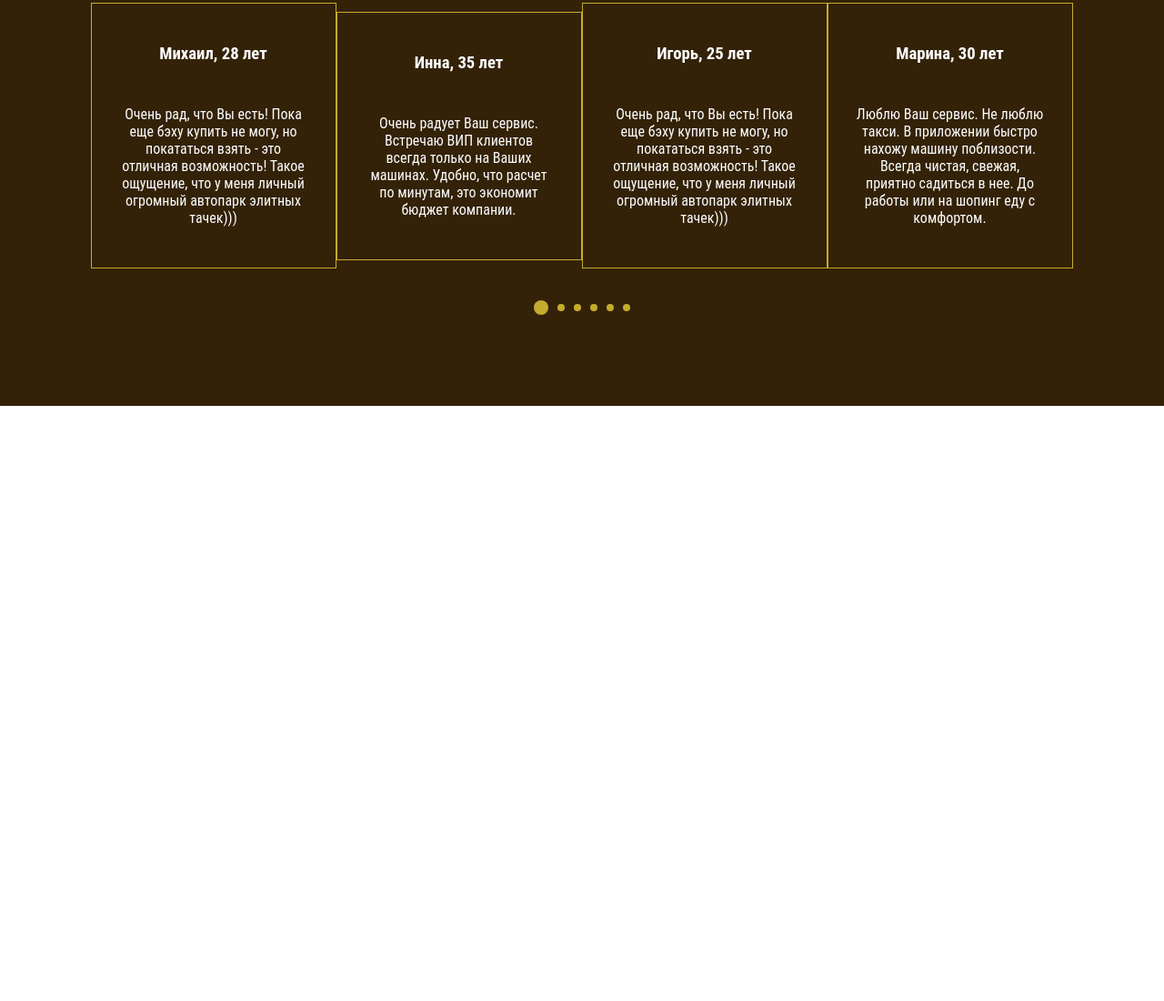
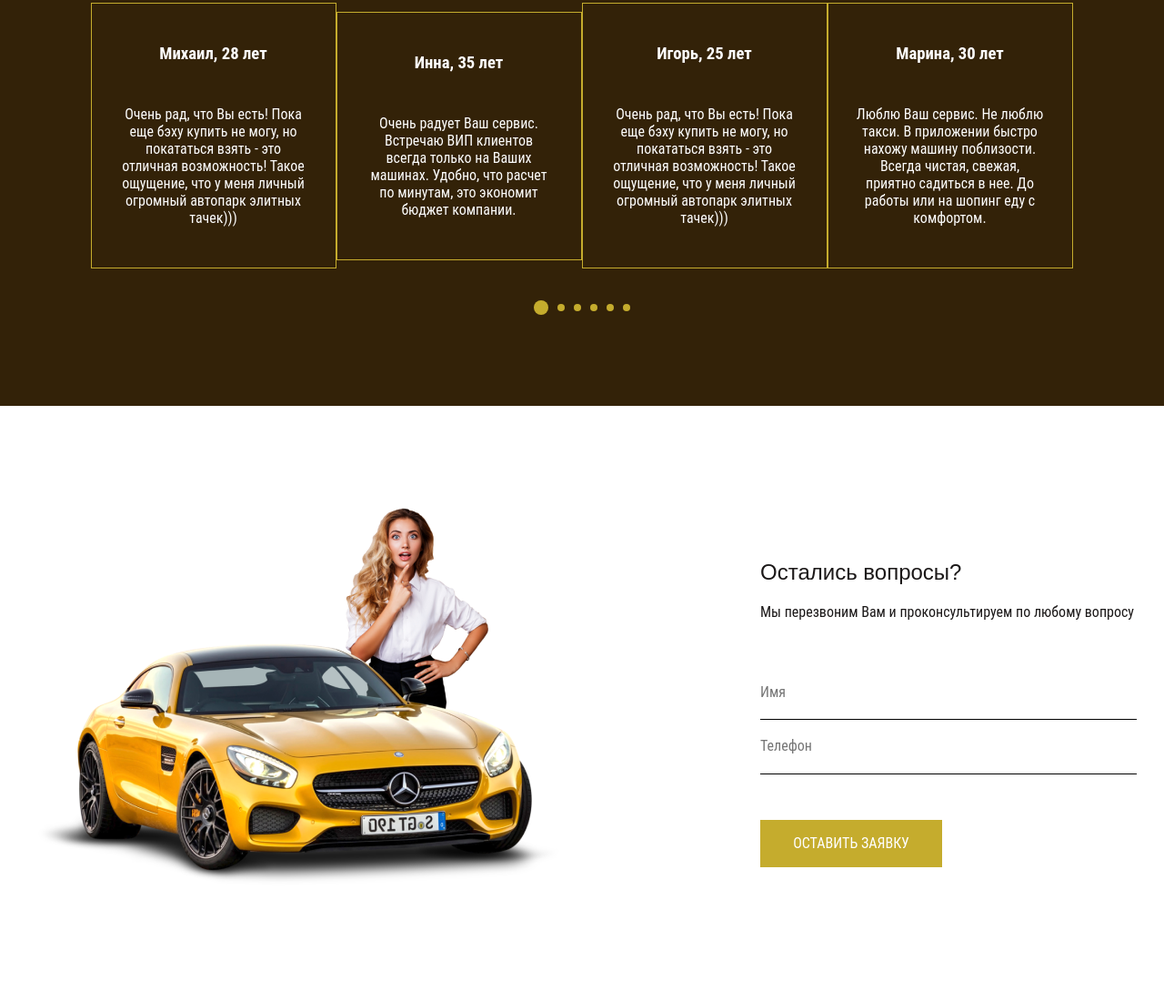
Before and after one commit to UncleScrooge2012/car-sharing, a website: page app/index.html in a window 1280 px wide. Shown: the part 2375-3475 px from the top of the page at 91% size. Before the commit the page ends 2821 px from the top, so only its background shows below. Drawn offline with Linux system fonts and the light colour scheme; files whose address does not match are found by name.

Commit message:
feat:  add section feedblack

```diff
--- a/app/index.html
+++ b/app/index.html
@@ -330,6 +330,35 @@
         <!-- /.container -->
       </section>
       <!-- /.reviews -->
+        <section class="feedback">
+          <div class="container">
+            <div class="feedback__inner">
+              <div class="feedback__img">
+                <img src="imgs/png/mercedes-girl.png" alt="It is a car and a girl">
+              </div>
+              <form  class="feedback__form  form-feedblack">
+                <h2 class="form-feedblack__titel">
+                  Остались вопросы?
+                </h2>
+                <div class="form-feedblack__subtitel">
+                  Мы перезвоним Вам и проконсультируем по любому вопросу
+                </div>
+                <div class="form-feedblack__inner">
+                  <label for="input-text">
+                    <input class="form-feedblack__input-text form-feedblack__input" id="input-text" name="input-text" placeholder="Имя" type="text">
+                  </label>
+                  <label for="input-tel">
+                    <input class="form-feedblack__input-tel form-feedblack__input" id="input-tel" name="input-tel"  placeholder="Телефон"  type="tel">
+                  </label>
+                </div>
+                <!-- /.form-feedblack__inner -->
+                <button class="form-feedblack__btn btn ">ОСТАВИТЬ ЗАЯВКУ</button>
+            </div>
+             <!-- /.feedback__inner -->
+          </div>
+          <!-- /.container -->
+        </section>
+        <!-- /.feedback -->
     </main>
     <!-- /.main -->
   </div>
--- a/app/sass/main.sass
+++ b/app/sass/main.sass
@@ -10,3 +10,4 @@
 @import 'templates/conditions'
 @import 'templates/benefits'
 @import 'templates/reviews'
+@import 'templates/feedback'
--- /dev/null
+++ b/app/sass/templates/_feedback.sass
@@ -0,0 +1,23 @@
+.feedback
+  padding: 10rem 0
+
+  &__inner
+    +displayFlex(space-between, center)
+
+.form-feedblack
+
+  &__titel
+    +fontFira(2.4rem, 2.9rem, $dark)
+
+  &__subtitel
+    margin-bottom: 5rem
+
+  &__inner
+    margin-bottom: 5rem
+
+  &__input
+    padding: 2rem 0
+    display: block
+    min-width: 41.4rem
+    border: transparent
+    border-bottom: 1px solid #000
```
Also changed, not shown: app/main.css.
